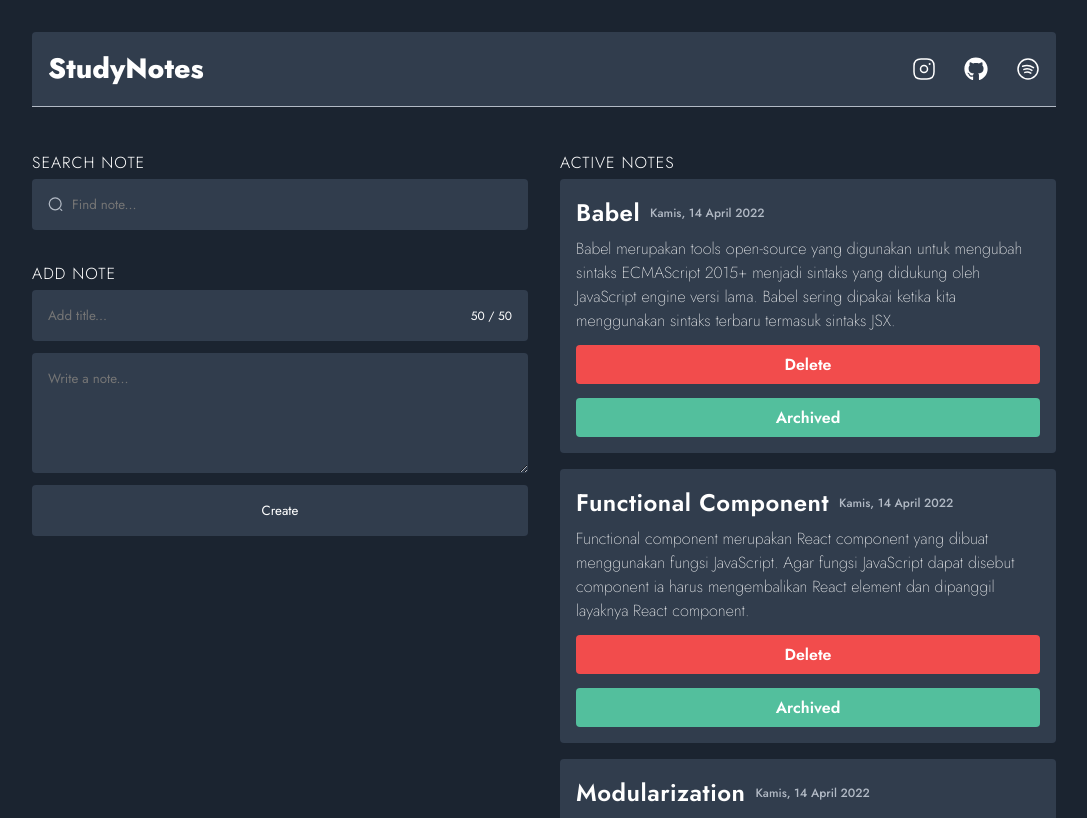
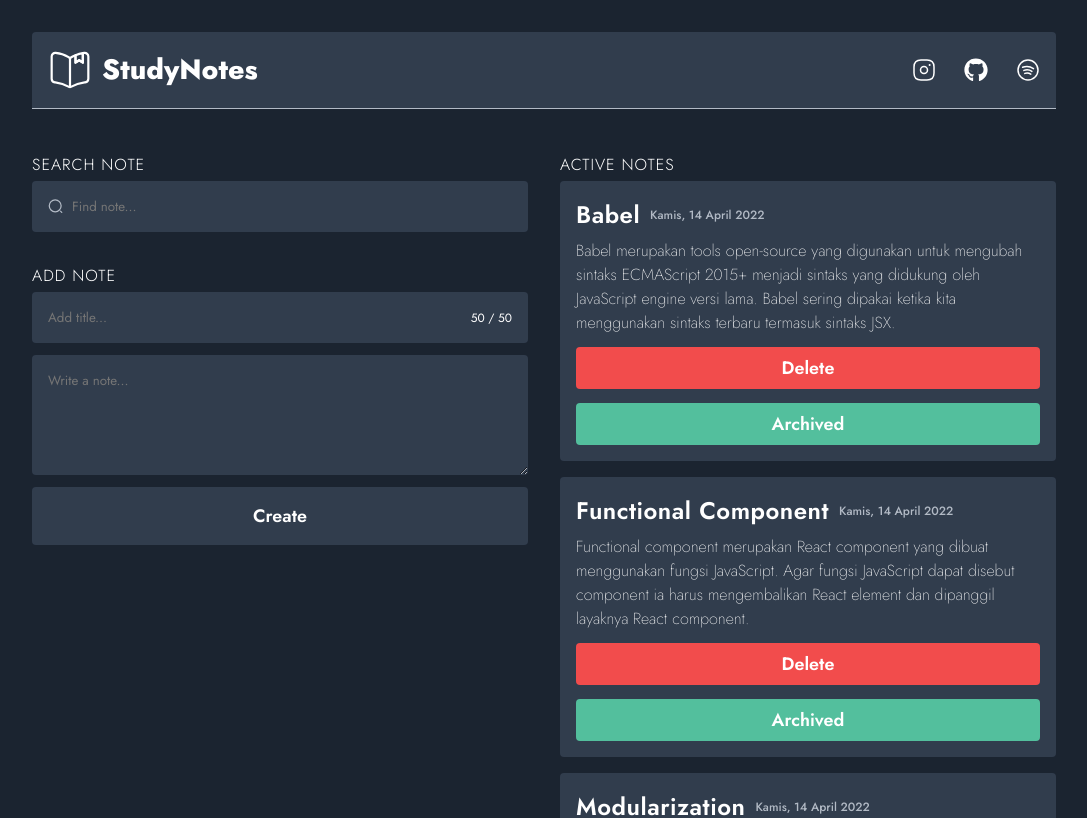
Before and after one commit to rolandowebdev/studynotes-app, a React (Create React App) app: page / in a window 1280 px wide. Shown: the top 818 px of the page, without its empty margins (96-1183 px from the left). Built offline with nearby package versions, Linux system fonts and the light colour scheme.

Commit message:
fix: refactor code

```diff
--- a/src/Notes.jsx
+++ b/src/Notes.jsx
@@ -1,10 +1,8 @@
 import React from 'react';
-import SectionNotes from './components/SectionNotes';
-import SearchNotes from './components/SearchNotes';
-import FormNotes from './components/FormNotes';
-import HeaderNotes from './components/HeaderNotes';
 import { useState, useEffect } from 'react';
 import { getInitialData } from './utils';
+import HeaderNotes from './components/HeaderNotes';
+import MainNotes from './components/MainNotes';
 
 export default function Notes() {
   const [query, setQuery] = useState('');
@@ -25,28 +23,12 @@ export default function Notes() {
   return (
     <>
       <HeaderNotes />
-      <main className='container'>
-        <div className='form-wrapper'>
-          <SearchNotes
-            search={query}
-            updateQuery={setQuery}
-            updateNotes={setNotes}
-          />
-          <FormNotes updateNote={setNotes} />
-        </div>
-        <div className='section-wrapper'>
-          <SectionNotes
-            label='Active Notes'
-            notes={activeNotes}
-            setNotes={setNotes}
-          />
-          <SectionNotes
-            label='Archive Notes'
-            notes={archivedNotes}
-            setNotes={setNotes}
-          />
-        </div>
-      </main>
+      <MainNotes
+        setQuery={setQuery}
+        setNotes={setNotes}
+        activeNotes={activeNotes}
+        archivedNotes={archivedNotes}
+      />
     </>
   );
 }
--- a/src/components/HeaderNotes.jsx
+++ b/src/components/HeaderNotes.jsx
@@ -1,10 +1,13 @@
 import React from 'react';
 import NavMenu from './Menu/NavMenu';
+import StudyNotes from '../assets/studynotes.svg';
 
 export default function HeaderNotes() {
   return (
     <header className='header-wrapper'>
-      <span className='header-wrapper__logo'>StudyNotes</span>
+      <span className='header-wrapper__logo'>
+        <img src={StudyNotes} alt='Study Notes Logo' /> StudyNotes
+      </span>
       <NavMenu />
     </header>
   );
--- /dev/null
+++ b/src/components/MainNotes.jsx
@@ -0,0 +1,37 @@
+import React from 'react';
+import SectionNotes from './SectionNotes';
+import SearchNotes from './SearchNotes';
+import FormNotes from './FormNotes';
+
+export default function MainNotes({
+  query,
+  setQuery,
+  setNotes,
+  activeNotes,
+  archivedNotes,
+}) {
+  return (
+    <main className='container'>
+      <div className='form-wrapper'>
+        <SearchNotes
+          search={query}
+          updateQuery={setQuery}
+          updateNotes={setNotes}
+        />
+        <FormNotes updateNote={setNotes} />
+      </div>
+      <div className='section-wrapper'>
+        <SectionNotes
+          label='Active Notes'
+          notes={activeNotes}
+          setNotes={setNotes}
+        />
+        <SectionNotes
+          label='Archive Notes'
+          notes={archivedNotes}
+          setNotes={setNotes}
+        />
+      </div>
+    </main>
+  );
+}
--- a/src/style/index.css
+++ b/src/style/index.css
@@ -30,6 +30,9 @@ textarea {
 
 button,
 input[type='submit'] {
+  font-weight: 600;
+  font-size: 1.125rem;
+  color: var(--text-color);
   cursor: pointer;
   transition: 150ms ease;
 }
@@ -92,6 +95,9 @@ body {
 }
 
 .header-wrapper .header-wrapper__logo {
+  display: flex;
+  align-items: center;
+  gap: 0.625rem;
   font-size: 1.75rem;
   font-weight: 800;
 }
@@ -242,9 +248,6 @@ body {
 
 .card__footer .btn {
   padding: 0.5rem 1rem;
-  font-weight: 600;
-  font-size: 1rem;
-  color: var(--text-color);
   border-radius: 0.25rem;
 }
 
```
Also changed, not shown: src/assets/studynotes.svg (added).
